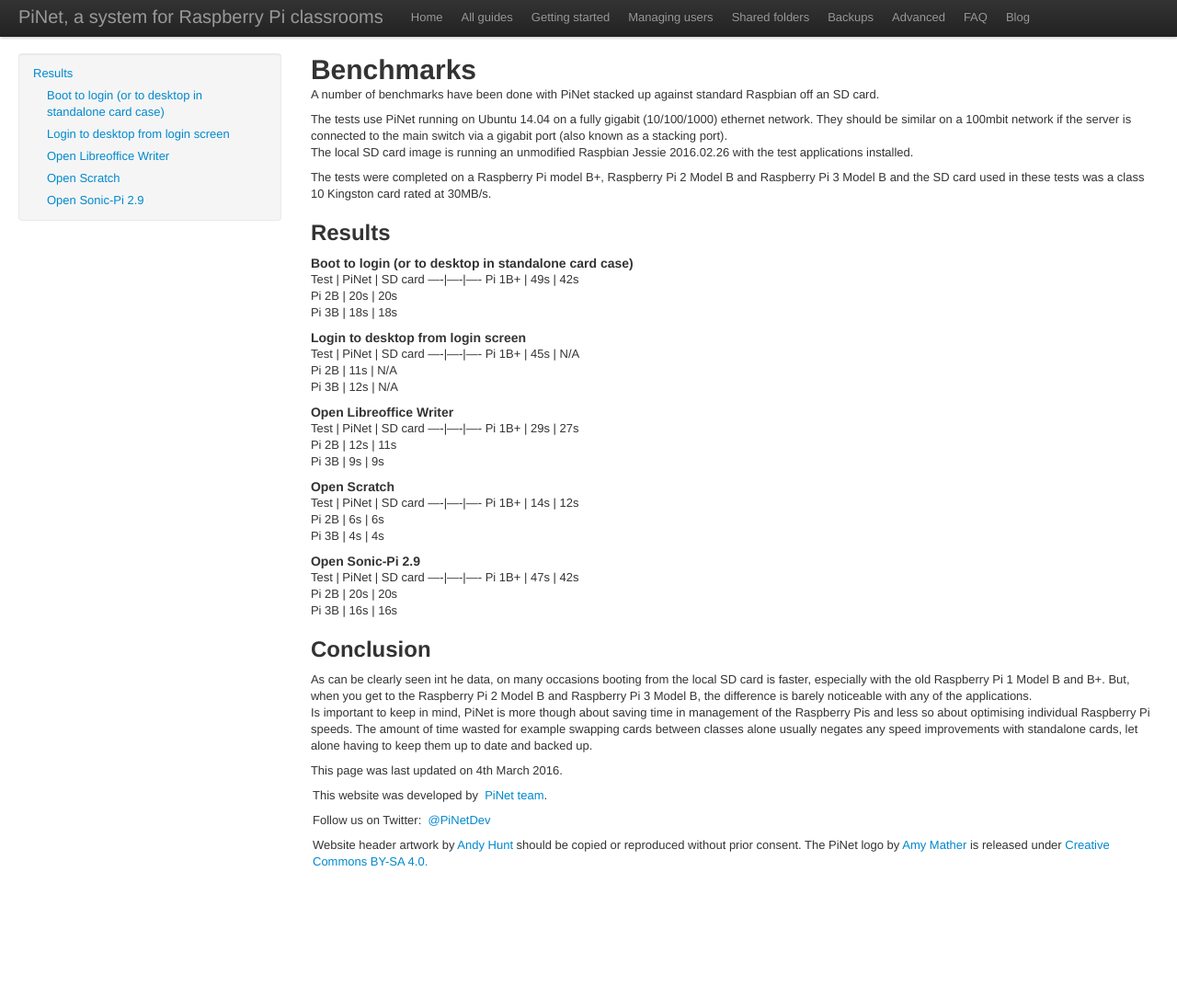
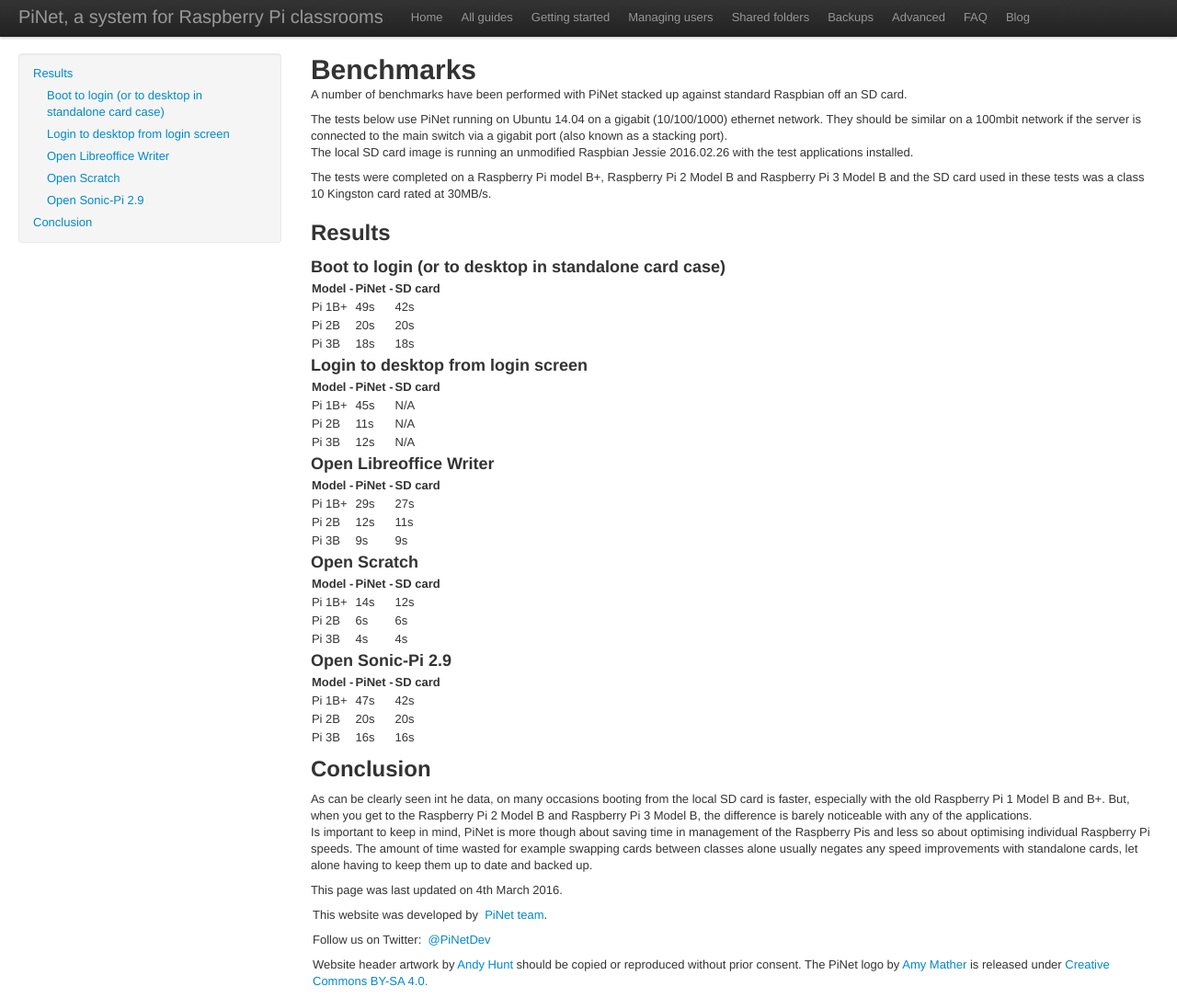
Before and after one commit to PiNet/PiNet.github.io, a Jekyll site: the page built from articles/advanced/benchmarks.md, in a window 1280 px wide. Shown: the whole page at 92% size. Built offline with Jekyll 4.4.1, drawn with Linux system fonts in a browser that asks for light colours; some web fonts are replaced; before the commit the page ends 955 px from its top, so only the background shows below that.

Commit message:
Fixed benchmark formatting

```diff
--- a/articles/advanced/benchmarks.md
+++ b/articles/advanced/benchmarks.md
@@ -5,47 +5,55 @@
 
 Benchmarks
 ======
-A number of benchmarks have been done with PiNet stacked up against standard Raspbian off an SD card.
+A number of benchmarks have been performed with PiNet stacked up against standard Raspbian off an SD card.
 
-The tests use PiNet running on Ubuntu 14.04 on a fully gigabit (10/100/1000) ethernet network. They should be similar on a 100mbit network if the server is connected to the main switch via a gigabit port (also known as a stacking port).
+The tests below use PiNet running on Ubuntu 14.04 on a gigabit (10/100/1000) ethernet network. They should be similar on a 100mbit network if the server is connected to the main switch via a gigabit port (also known as a stacking port).
 The local SD card image is running an unmodified Raspbian Jessie 2016.02.26 with the test applications installed.
 
 The tests were completed on a Raspberry Pi model B+, Raspberry Pi 2 Model B and Raspberry Pi 3 Model B and the SD card used in these tests was a class 10 Kingston card rated at 30MB/s.
+
 ## Results
-#### Boot to login (or to desktop in standalone card case)
-Test | PiNet | SD card
-----|----|----
+
+### Boot to login (or to desktop in standalone card case)
+
+Model - | PiNet - | SD card
+--|--|--
 Pi 1B+ | 49s | 42s
 Pi 2B | 20s | 20s
 Pi 3B | 18s | 18s
 
-#### Login to desktop from login screen
-Test | PiNet | SD card
-----|----|----
+### Login to desktop from login screen
+
+Model - | PiNet - | SD card
+--|--|--
 Pi 1B+ | 45s | N/A
 Pi 2B | 11s | N/A
 Pi 3B | 12s | N/A
 
-#### Open Libreoffice Writer
-Test | PiNet | SD card
-----|----|----
+### Open Libreoffice Writer
+
+Model - | PiNet - | SD card
+--|--|--
 Pi 1B+ | 29s | 27s
 Pi 2B | 12s | 11s
 Pi 3B | 9s | 9s
 
-#### Open Scratch
-Test | PiNet | SD card
-----|----|----
+### Open Scratch
+
+Model - | PiNet - | SD card
+--|--|--
 Pi 1B+ | 14s | 12s
 Pi 2B | 6s | 6s
 Pi 3B | 4s | 4s
 
-#### Open Sonic-Pi 2.9
-Test | PiNet | SD card
-----|----|----
+### Open Sonic-Pi 2.9
+
+Model - | PiNet - | SD card
+--|--|--
 Pi 1B+ | 47s | 42s
 Pi 2B | 20s | 20s
 Pi 3B | 16s | 16s
+
 
 ## Conclusion
 As can be clearly seen int he data, on many occasions booting from the local SD card is faster, especially with the old Raspberry Pi 1 Model B and B+. But, when you get to the Raspberry Pi 2 Model B and Raspberry Pi 3 Model B, the difference is barely noticeable with any of the applications.
```
